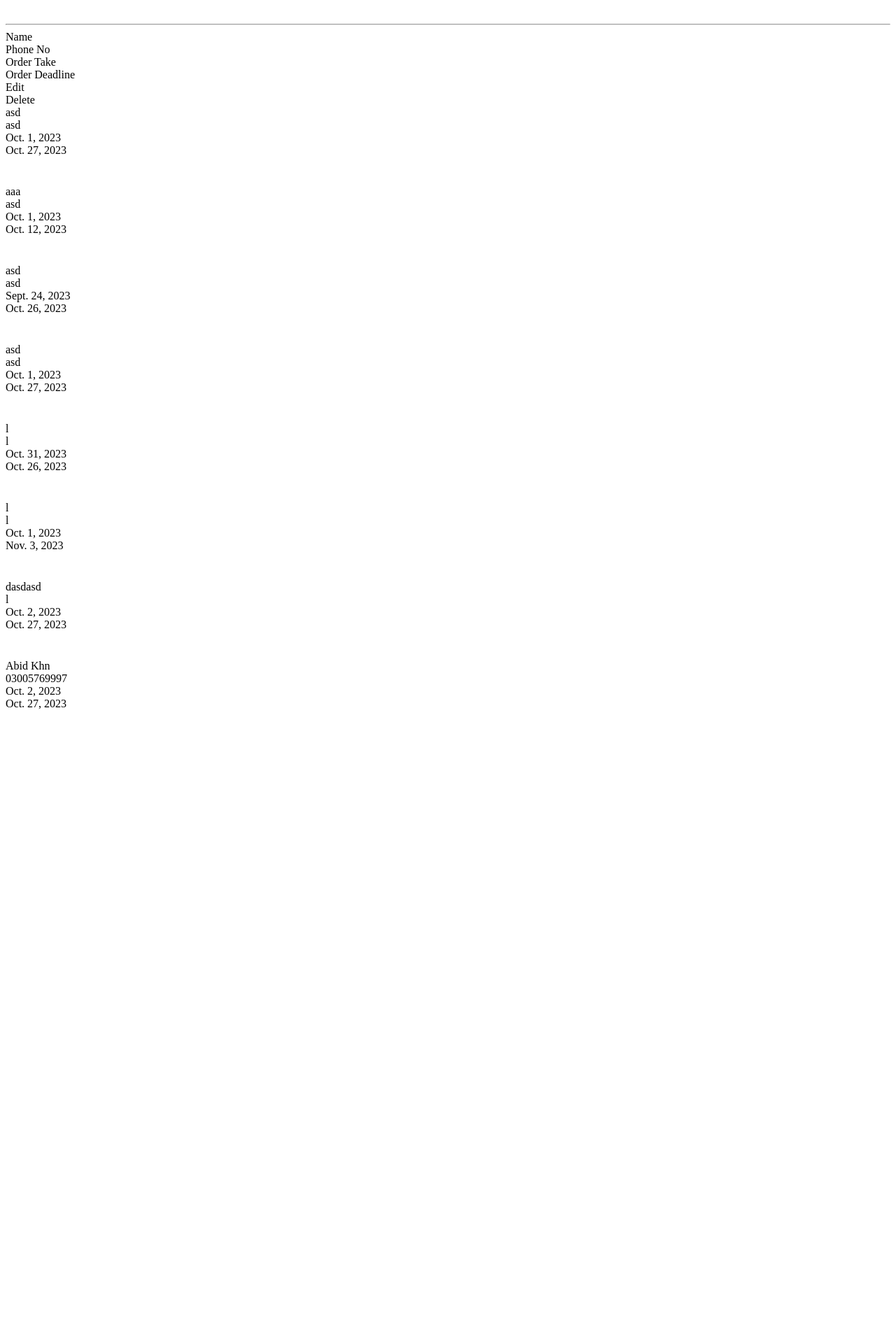
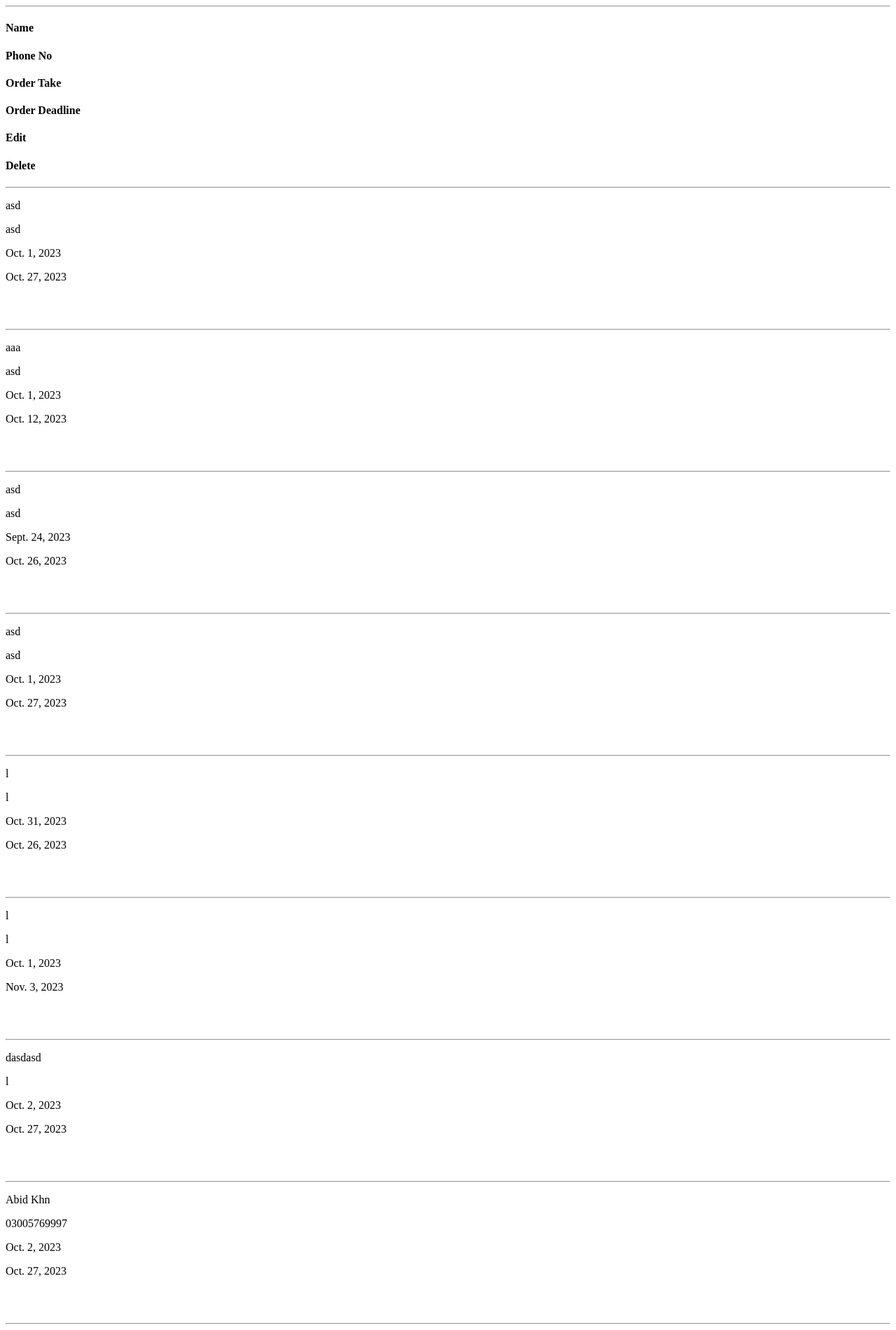
Before and after one commit to abidgulshahid/T, a Django app: template tailer/templates/tailer/_partial/_list.html in a window 1280 px wide. Shown: the whole page at 70% size. Before the commit the page ends 1014 px from the top, so only its background shows below. Run offline with Django 4.2, Linux system fonts and the light colour scheme; the template is opened without the code that fills it: values that come from a table or form of the project are taken from there, others are empty; data comes from the database, SQL or seed files in the repository.

Commit message:
Update _list.html

```diff
--- a/tailer/templates/tailer/_partial/_list.html
+++ b/tailer/templates/tailer/_partial/_list.html
@@ -1,35 +1,24 @@
 
-
-<div class="row">
-    <div class="col-md-8">
-
-    </div>
-
-
-     <div class="col-md-4" >
-         <a style="color:white" class="btn btn-success" onclick="openEntriesModal()">Add an Entry</a>
-    </div>
-
-</div>
 <hr>
  {% if get_tailers %}
 
 <div class="row">
-    <div class="col-md-2">Name</div>
-    <div class="col-md-2">Phone No</div>
-    <div class="col-md-2">Order Take</div>
-    <div class="col-md-2">Order Deadline</div>
-    <div class="col-md-2">Edit</div>
-    <div class="col-md-2">Delete</div>
+    <div class="col-md-2"><h4>Name</h4></div>
+    <div class="col-md-2"><h4>Phone No</h4></div>
+    <div class="col-md-2"><h4>Order Take </h4></div>
+    <div class="col-md-2"><h4>Order Deadline</h4></div>
+    <div class="col-md-2"><h4>Edit</h4></div>
+    <div class="col-md-2"><h4>Delete</h4></div>
 
 </div>
+<hr>
 {% for tailer in get_tailers %}
 
 <div class="row">
-    <div class="col-md-2">{{tailer.name}}</div>
-    <div class="col-md-2">{{tailer.phone_number}}</div>
-    <div class="col-md-2">{{tailer.order_take}}</div>
-    <div class="col-md-2">{{tailer.order_deadline}}</div>
+    <div class="col-md-2"><p>{{tailer.name}}</p></div>
+    <div class="col-md-2"><p>{{tailer.phone_number}}</p></div>
+    <div class="col-md-2"><p>{{tailer.order_take}}</p></div>
+    <div class="col-md-2"><p>{{tailer.order_deadline}}</p></div>
     <div class="col-md-2" style="margin-bottom:5px;">
         <a style="color:white" class="btn btn-warning" onclick="edit_event_list({{tailer.id}})">Edit</a>
     </div>
@@ -38,7 +27,9 @@
         <a style="color:white" class="btn btn-danger" onclick="delete_entry({{tailer.id}})">Delete</a>
     </div>
 
+
 </div>
+<hr>
 
 {% endfor %}
 
```
